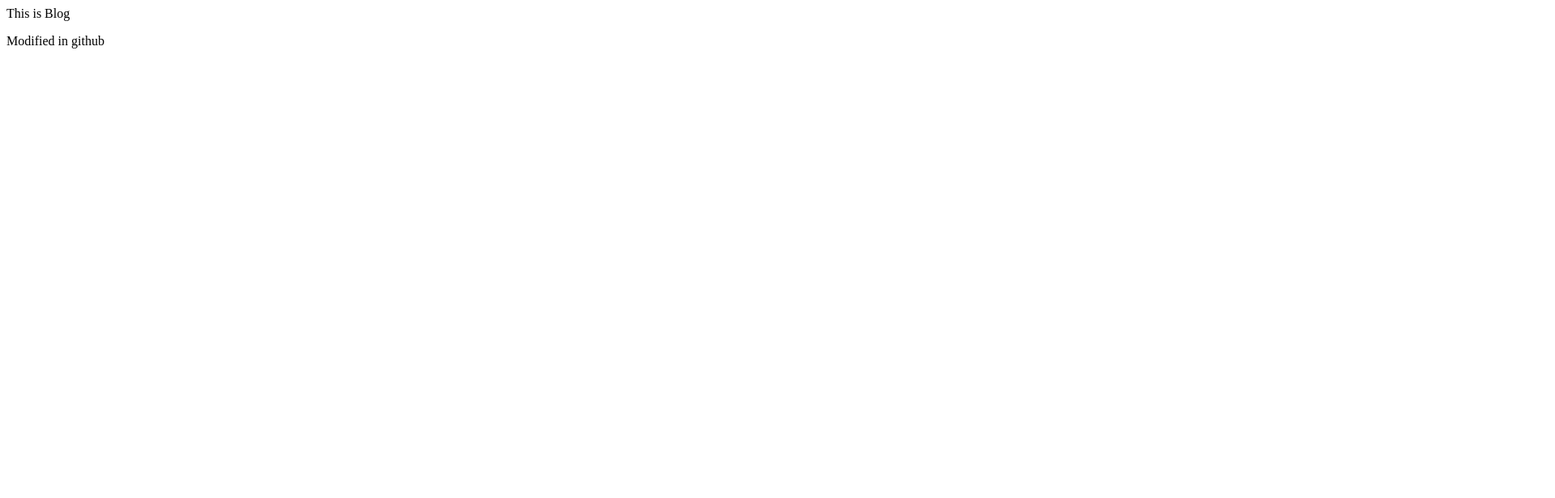
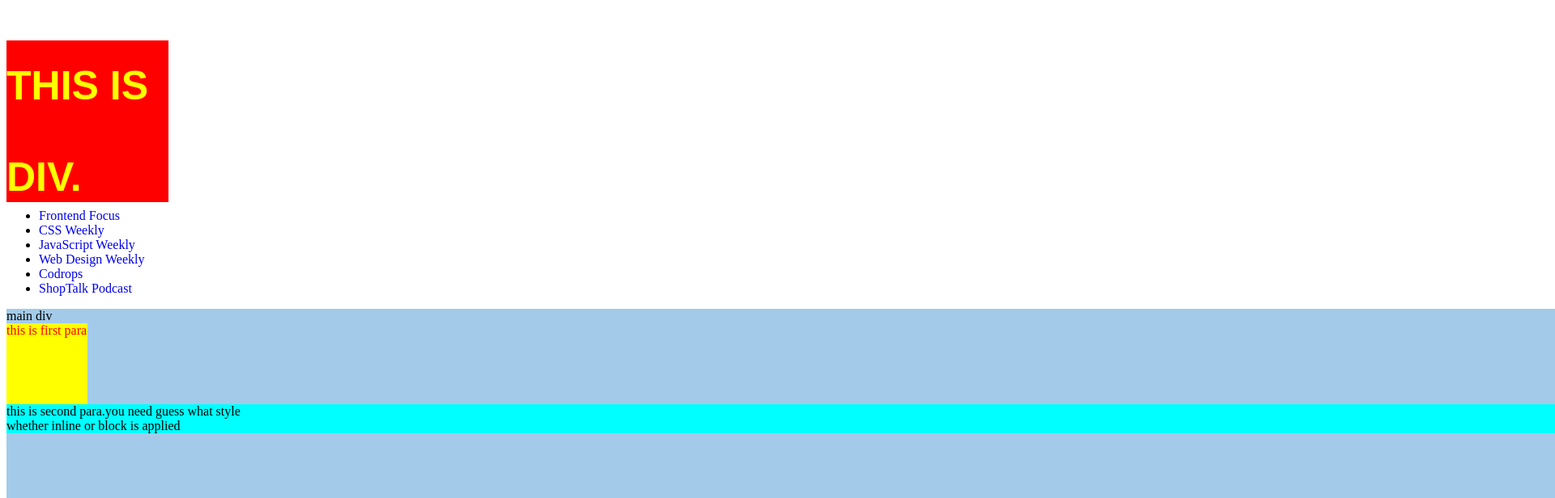
Before and after one commit to cmbharat/blog, a plain HTML site: page src/index.html in a window 1280 px wide. Shown: the top 616 px of the page at 81% size, 1920 px wide, since content can reach past the window. Drawn offline with Linux system fonts and the light colour scheme.

Commit message:
added css styles

```diff
--- a/src/index.html
+++ b/src/index.html
@@ -1,11 +1,33 @@
-<html >
+<!DOCTYPE html>
+<html>
+
 <head>
-<title>
-    Blog Page
-</title>
+    <link rel="stylesheet" type="text/css" href="style.css">
 </head>
+
 <body>
-    <p>This is Blog</p>
-    <p>Modified in github</p>
+    <div id="div1">This is div.</div>
+    <div>
+        <p>This is para.</p>
+        <p>
+        <ul class="sources">
+            <li> <a href="https://frontendfoc.us/" target="_blank"> Frontend Focus </a> </li>
+            <li> <a href="https://css-weekly.com/" target="_blank"> CSS Weekly </a> </li>
+            <li> <a href="https://javascriptweekly.com/" target="_blank"> JavaScript Weekly </a> </li>
+            <li> <a href="https://web-design-weekly.com/" target="_blank"> Web Design Weekly </a> </li>
+            <li> <a href="https://tympanus.net/codrops/" target="_blank"> Codrops </a> </li>
+            <li> <a href="https://shoptalkshow.com/" target="_blank"> ShopTalk Podcast </a> </li>
+
+        </ul>
+
+        </p>
+    </div>
+    <div id="div2">main div
+        <div id="p1">this is first para</div>
+        <div id="p2">this is second para.you need guess what style<br>
+            whether inline or block is applied
+        </div>
+    </div>
 </body>
+
 </html>
--- /dev/null
+++ b/src/style.css
@@ -0,0 +1,46 @@
+#div1 {
+    height: 200px;
+    width: 200px;
+    background-color: red;
+    font-size: 50px;
+    color: yellow;
+    font-weight: bolder;
+    font-family: sans-serif;
+    text-transform: uppercase;
+    text-decoration: none;
+    line-height: 2.25;
+    /* margin: auto; */
+    position:sticky;
+    top: 50px;
+}
+
+#div2 {
+    height: 5000px;
+    width: 5000px;
+    background-color: rgba(25, 126, 200, 0.4);
+/* position: relative;     */
+    /* margin: auto; */
+}
+
+.sources a {
+    text-decoration: none;
+}
+
+.sources a:hover {
+    color: black;
+}
+
+#p1{
+    /* display: block; */
+    color: red;
+    background-color: yellow;
+    height: 100px;
+    width: 100px;
+    /* position: sticky; */
+    /* margin-left: 400px; */
+}
+#p2 {
+    /* display: block; */
+    columns: blue;
+    background-color: aqua;
+}
```
